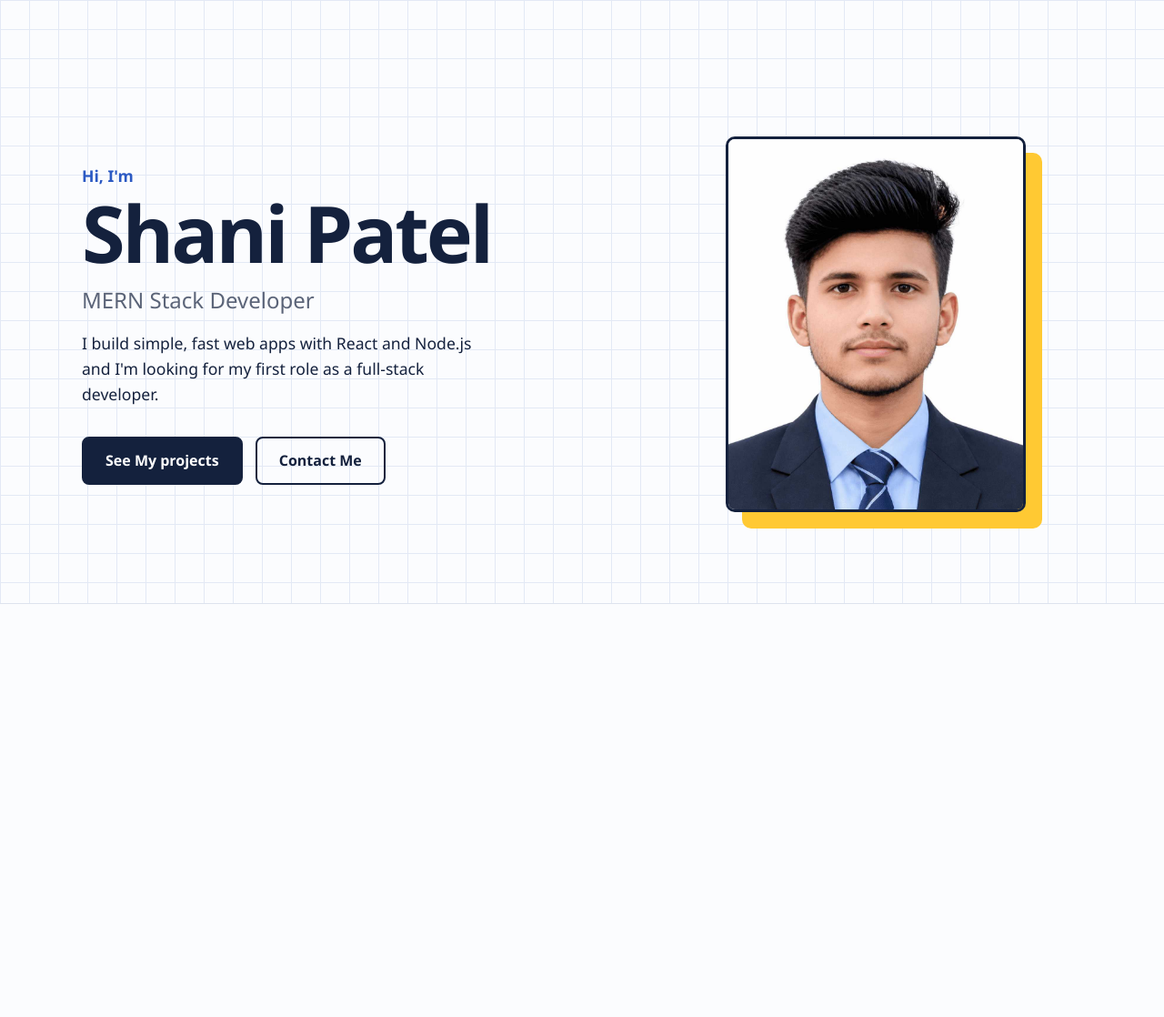
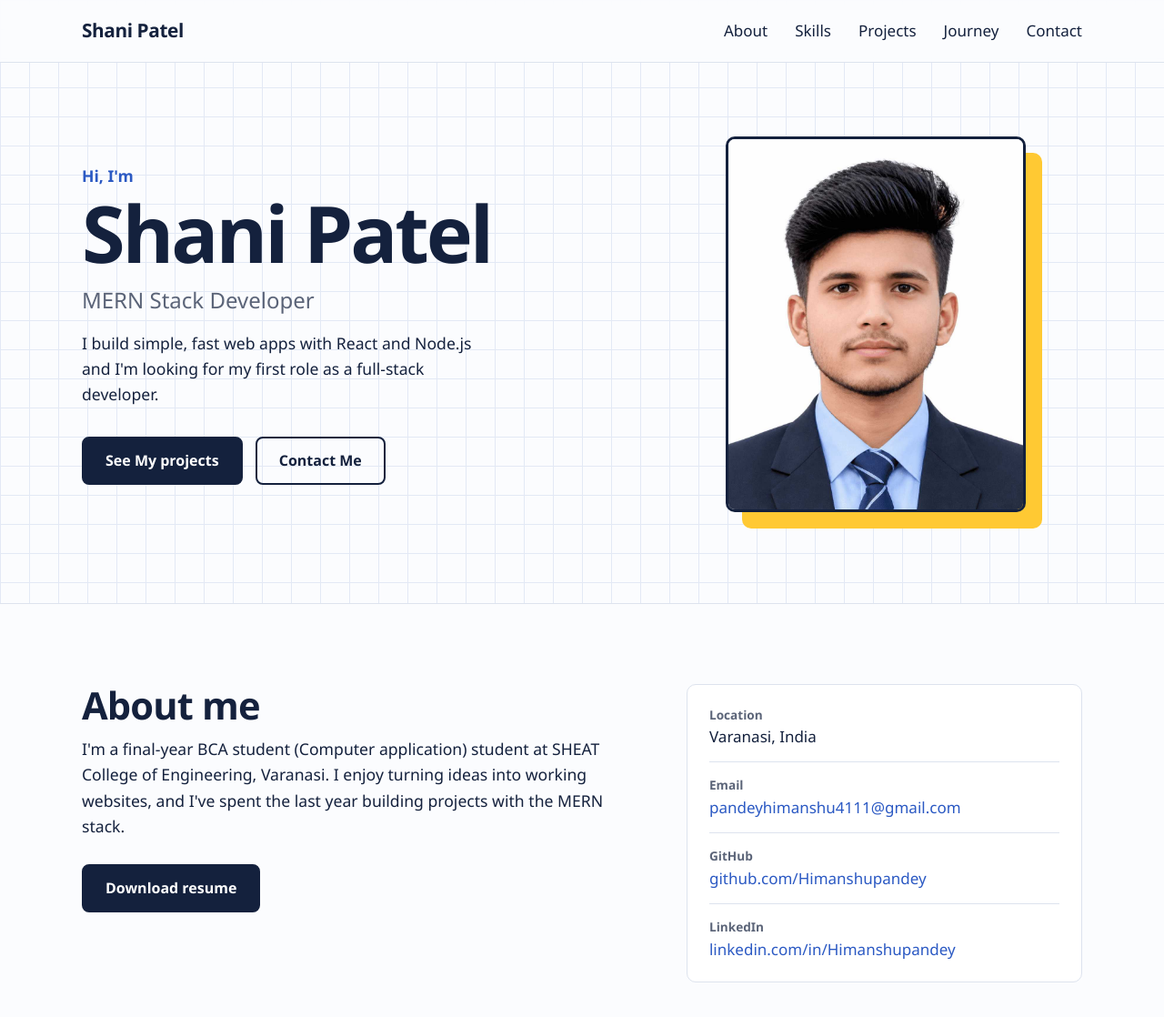
Before and after one commit to iamshanipatel/Portfolio, a React (Vite) app in the folder Shani_Portfolio/: page / in a window 1280 px wide. Shown: the top 1118 px of the page at 91% size. Before the commit the page ends 800 px from the top, so only its background shows below. Built offline with nearby package versions, Linux system fonts and the light colour scheme.

Commit message:
added About in Navber

```diff
--- a/Shani_Portfolio/src/App.jsx
+++ b/Shani_Portfolio/src/App.jsx
@@ -1,11 +1,16 @@
+import Navber from "./components/Navbar";
+import About from "./components/About";
 import Hero from "./components/Hero";
 
 function App() {
   return (
     <>
+     <Navber/>
       <Hero />
+      <About/>
     </>
   );
 }
 
+
 export default App;
--- /dev/null
+++ b/Shani_Portfolio/src/components/About.css
@@ -0,0 +1,47 @@
+/* ===== ABOUT ===== */
+
+.about-inner {
+  display: grid;
+  grid-template-columns: 1.4fr 1fr;
+  gap: 56px;
+  align-items: start;
+}
+
+.about-text {
+  font-size: 1.1rem;
+  max-width: 60ch;
+  margin: 8px 0 28px;
+  white-space: pre-line; /* keeps line breaks typed in the admin panel */
+}
+
+.about-facts {
+  background: var(--white);
+  border: 1.5px solid var(--border);
+  border-radius: var(--radius);
+  padding: 8px 24px;
+}
+
+.about-facts li {
+  display: flex;
+  flex-direction: column;
+  padding: 14px 0;
+  border-bottom: 1px solid var(--border);
+  word-break: break-word;
+}
+
+.about-facts li:last-child {
+  border-bottom: none;
+}
+
+.fact-label {
+  font-size: 0.85rem;
+  font-weight: 600;
+  color: var(--muted);
+}
+
+@media (max-width: 800px) {
+  .about-inner {
+    grid-template-columns: 1fr;
+    gap: 32px;
+  }
+}
--- /dev/null
+++ b/Shani_Portfolio/src/components/About.jsx
@@ -0,0 +1,64 @@
+import "./About.css";
+
+function About() {
+  return (
+    <section className="section about" id="about">
+      <div className="container about-inner">
+        <div className="about-main">
+          <h2 className="section-title">About me</h2>
+
+          <p className="about-text">
+            I'm a final-year BCA student (Computer application) student at SHEAT College of
+            Engineering, Varanasi. I enjoy turning ideas into working websites,
+            and I've spent the last year building projects with the MERN stack.
+          </p>
+
+          <a
+            href="#"
+            className="btn btn-primary"
+            target="_blank"
+            rel="noreferrer"
+          >
+            Download resume
+          </a>
+        </div>
+
+        <ul className="about-facts">
+          <li>
+            <span className="fact-label">Location</span>
+            <span>Varanasi, India</span>
+          </li>
+
+          <li>
+            <span className="fact-label">Email</span>
+            <a href="mailto:pandeyhimanshu4111@gmail.com">pandeyhimanshu4111@gmail.com</a>
+          </li>
+
+          <li>
+            <span className="fact-label">GitHub</span>
+            <a
+              href="https://github.com/Himanshupandey9935"
+              target="_blank"
+              rel="noreferrer"
+            >
+              github.com/Himanshupandey
+            </a>
+          </li>
+
+          <li>
+            <span className="fact-label">LinkedIn</span>
+            <a
+              href="https://www.linkedin.com/in/himanshu-pandey-0508a4402?utm_source=share_via&utm_content=profile&utm_medium=member_android"
+              target="_blank"
+              rel="noreferrer"
+            >
+              linkedin.com/in/Himanshupandey
+            </a>
+          </li>
+        </ul>
+      </div>
+    </section>
+  );
+}
+
+export default About;
--- /dev/null
+++ b/Shani_Portfolio/src/components/Navbar.jsx
@@ -0,0 +1,54 @@
+import { useState } from "react";
+import "./Navber.css";
+
+function Navbar() {
+  // menuOpen = is the mobile menu open right now? (true / false)
+  const [menuOpen, setMenuOpen] = useState(false);
+
+  function toggleMenu() {
+    setMenuOpen(!menuOpen);
+  }
+
+  function closeMenu() {
+    setMenuOpen(false);
+  }
+
+  return (
+    <header className="navbar">
+      <nav className="container navbar-inner">
+        <a href="#home" className="navbar-logo" onClick={closeMenu}>
+          Shani Patel
+        </a>
+
+        <button
+          className="navbar-toggle"
+          onClick={toggleMenu}
+          aria-label="Open or close the menu"
+          aria-expanded={menuOpen}
+        >
+          {menuOpen ? "X" : "="}
+        </button>
+
+        <ul className={menuOpen ? "navbar-links open" : "navbar-links"}>
+          <li>
+            <a href="#about" onClick={closeMenu}>About</a>
+          </li>
+          <li>
+            <a href="#skills" onClick={closeMenu}>Skills</a>
+          </li>
+          <li>
+            <a href="#projects" onClick={closeMenu}>Projects</a>
+          </li>
+          <li>
+            <a href="#journey" onClick={closeMenu}>Journey</a>
+          </li>
+          <li>
+            <a href="#contact" onClick={closeMenu}>Contact</a>
+          </li>
+        </ul>
+      </nav>
+    </header>
+  );
+}
+
+export default Navbar;
--- /dev/null
+++ b/Shani_Portfolio/src/components/Navber.css
@@ -0,0 +1,84 @@
+/* ===== NAVBAR — fixed bar at the top ===== */
+
+.navbar {
+  position: fixed;
+  top: 0;
+  left: 0;
+  right: 0;
+  z-index: 100;
+  background: rgba(251, 252, 254, 0.92);
+  backdrop-filter: blur(8px);
+  border-bottom: 1px solid var(--border);
+}
+
+.navbar-inner {
+  height: 68px;
+  display: flex;
+  align-items: center;
+  justify-content: space-between;
+}
+
+.navbar-logo {
+  font-family: var(--font-heading);
+  font-size: 1.3rem;
+  font-weight: 800;
+  color: var(--ink);
+  letter-spacing: -0.02em;
+}
+
+.navbar-links {
+  display: flex;
+  gap: 30px;
+}
+
+.navbar-links a {
+  color: var(--ink);
+  font-weight: 500;
+  padding: 6px 0;
+  border-bottom: 2px solid transparent;
+}
+
+.navbar-links a:hover {
+  border-bottom-color: var(--marker);
+}
+
+.navbar-toggle {
+  display: none;
+  background: none;
+  border: 1.5px solid var(--border);
+  border-radius: 8px;
+  width: 42px;
+  height: 42px;
+  font-size: 1.3rem;
+  cursor: pointer;
+  color: var(--ink);
+}
+
+/* ---------- Mobile ---------- */
+@media (max-width: 800px) {
+  .navbar-toggle {
+    display: block;
+  }
+
+  .navbar-links {
+    display: none;
+    position: absolute;
+    top: 68px;
+    left: 0;
+    right: 0;
+    flex-direction: column;
+    gap: 0;
+    background: var(--white);
+    border-bottom: 1px solid var(--border);
+    padding: 8px 20px 16px;
+  }
+
+  .navbar-links.open {
+    display: flex;
+  }
+
+  .navbar-links a {
+    display: block;
+    padding: 12px 0;
+  }
+}
```
